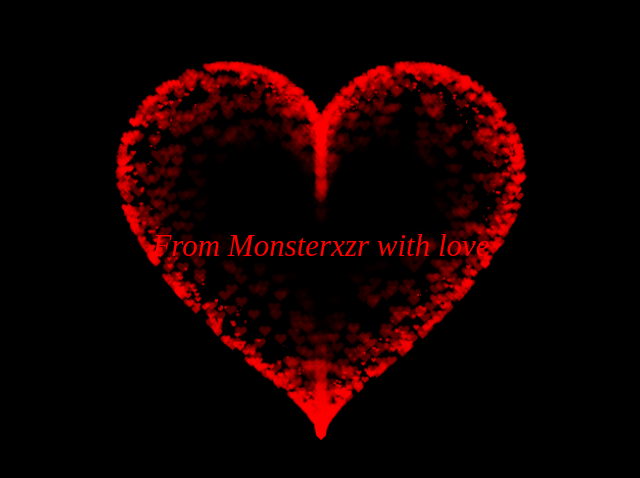
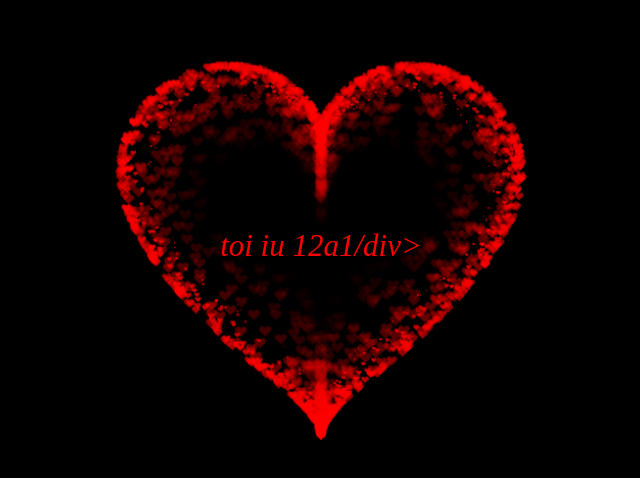
Before and after one commit to arealnub/web, a plain HTML site: page heart.html in a window 1280 px wide. Shown: the part 152-630 px from the top of the page, without its empty margins (319-959 px from the left). Drawn offline with Linux system fonts and the light colour scheme.

Commit message:
Update heart.html

```diff
--- a/heart.html
+++ b/heart.html
@@ -332,6 +332,6 @@ var ParticlePool = (function() {
         align-items: center;
         justify-content: center;
         margin-bottom: 5px;
-        text-align: center;">From Monsterxzr with love</div>
+        text-align: center;">toi iu 12a1/div>
 
 </HTML>
```
